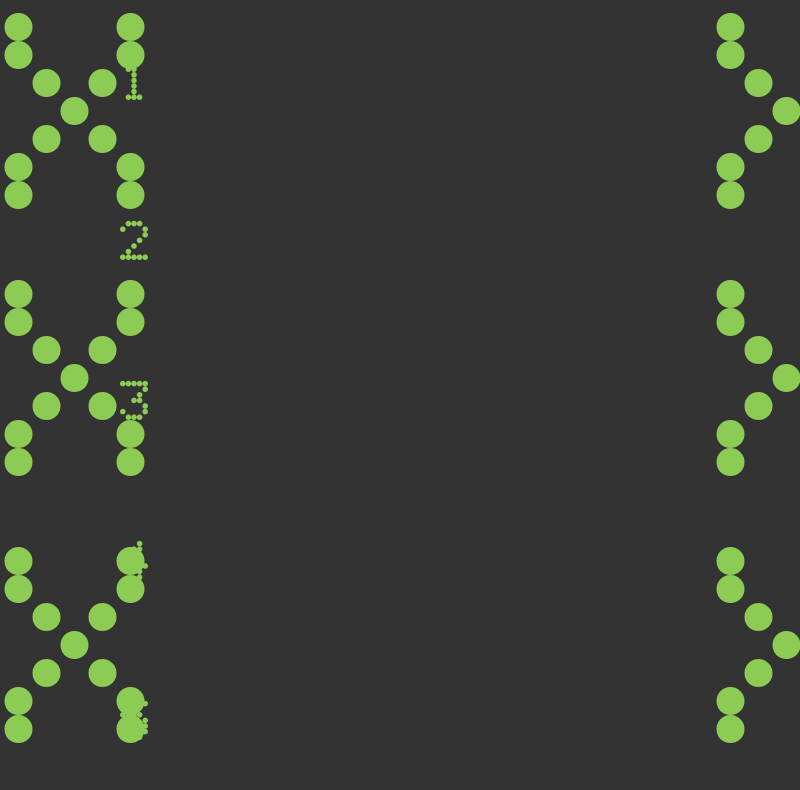
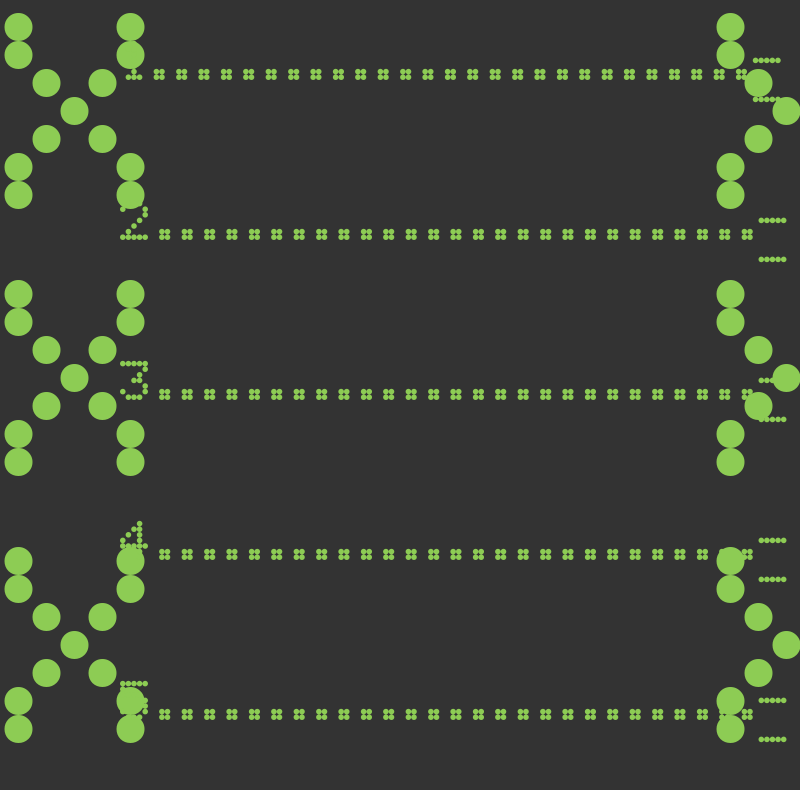
Before and after one commit to Krupenz/familiada, an Electron app: page src/pages/game/game.html in a window 800 px wide. Shown: the top 790 px of the page. Drawn offline with Linux system fonts and the light colour scheme; no server answers.

Commit message:
ui changes

```diff
--- a/src/pages/game/game.html
+++ b/src/pages/game/game.html
@@ -23,28 +23,28 @@
       <div class="center-column">
         <div class="row" id="answer1">
           <div class="answer-number">1</div>
-          <div class="answer"></div>
-          <div class="answer-score"></div>
+          <div class="answer">...........................</div>
+          <div class="answer-score">--</div>
         </div>
         <div class="row" id="answer2">
           <div class="answer-number">2</div>
-          <div class="answer"></div>
-          <div class="answer-score"></div>
+          <div class="answer">...........................</div>
+          <div class="answer-score">--</div>
         </div>
         <div class="row" id="answer3">
           <div class="answer-number">3</div>
-          <div class="answer"></div>
-          <div class="answer-score"></div>
+          <div class="answer">...........................</div>
+          <div class="answer-score">--</div>
         </div>
         <div class="row" id="answer4">
           <div class="answer-number">4</div>
-          <div class="answer"></div>
-          <div class="answer-score"></div>
+          <div class="answer">...........................</div>
+          <div class="answer-score">--</div>
         </div>
         <div class="row" id="answer5">
           <div class="answer-number">5</div>
-          <div class="answer"></div>
-          <div class="answer-score"></div>
+          <div class="answer">...........................</div>
+          <div class="answer-score">--</div>
         </div>
       </div>
       <div class="right-column">
```
